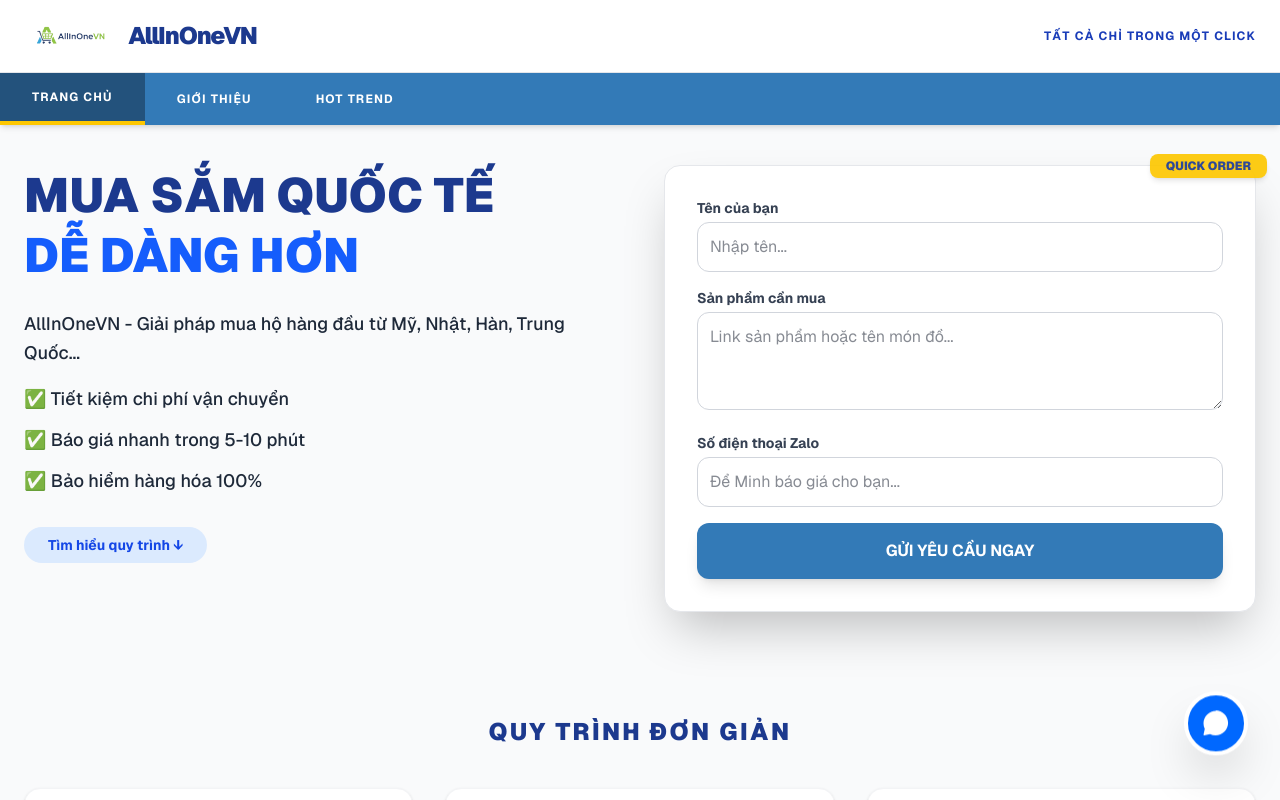
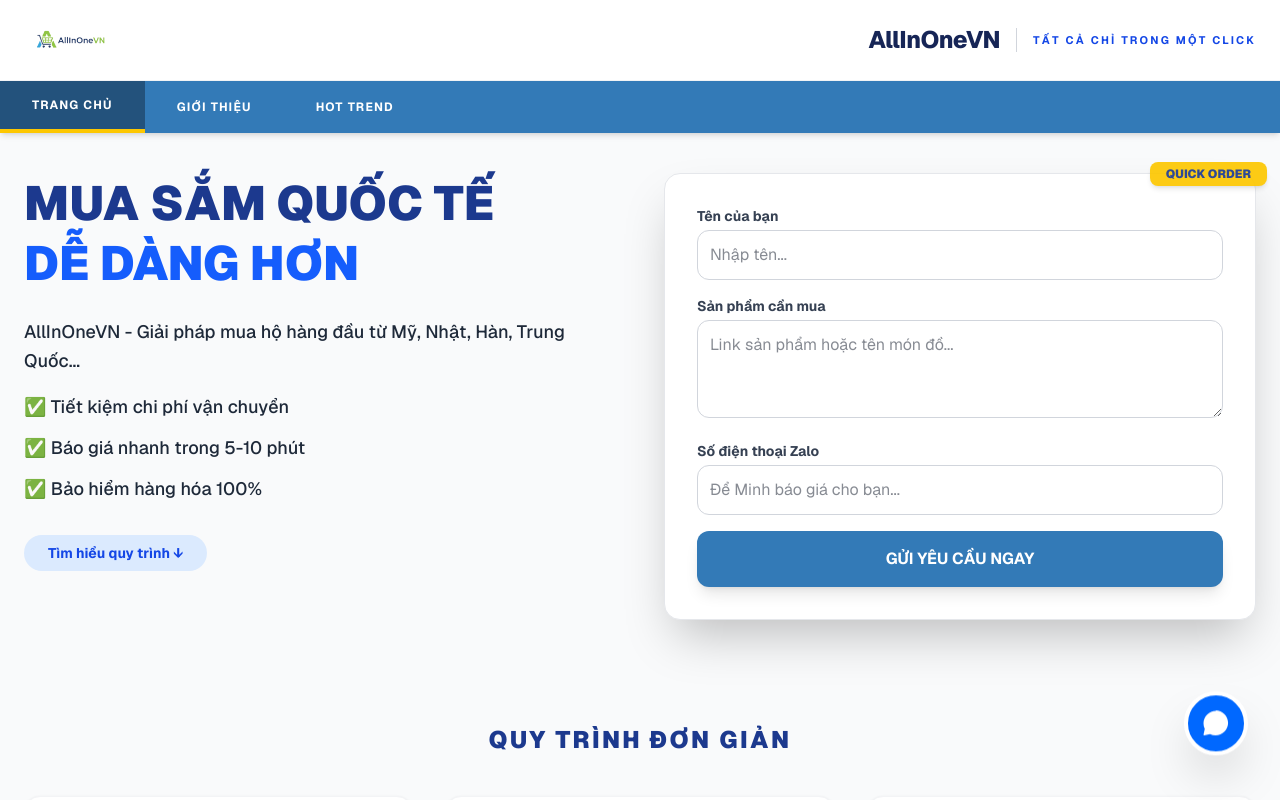
Before and after one commit to dotienminh6-svg/Cua-hang-cua-minh, a Next.js app: page / in a window 1280 px wide. Shown: the top 800 px of the page. Built offline with nearby package versions, Linux system fonts and the light colour scheme.

Commit message:
fix loi logo

```diff
--- a/app/page.tsx
+++ b/app/page.tsx
@@ -22,20 +22,23 @@
 
   return (
     <main className="min-h-screen bg-gray-50 font-sans text-gray-900 relative">
-     {/* HEADER */}
-<header className="bg-white py-3 px-6 border-b border-gray-200">
+      {/* HEADER */}
+<header className="bg-white py-4 px-6 border-b border-gray-100 shadow-sm">
   <div className="max-w-7xl mx-auto flex items-center justify-between">
 
-    {/* Phía bên trái: Logo và chữ AllInOneVN có khoảng cách (gap-3) */}
-    <div className="flex items-center gap-3">
-      <img src="/logo.png" alt="AllInOneVN Logo" className="h-12 w-auto object-contain" />
-      <span className="text-blue-900 font-black text-2xl tracking-tighter">AllInOneVN</span>
+    {/* Góc trái: Chỉ có Logo */}
+    <div className="flex items-center">
+      <img src="/logo.png" alt="Logo" className="h-12 w-auto object-contain" />
     </div>
 
-    {/* Phía bên phải: Dòng thông điệp */}
-    <p className="text-blue-800 font-bold hidden md:block uppercase text-xs tracking-widest">
-      Tất cả chỉ trong một click
-    </p>
+    {/* Góc phải: AllInOneVN và slogan */}
+    <div className="flex items-center gap-4">
+      <span className="text-blue-950 font-extrabold text-2xl tracking-tight">AllInOneVN</span>
+      <div className="h-6 w-[1px] bg-gray-300 hidden md:block"></div>
+      <p className="text-blue-700 font-bold hidden md:block uppercase text-[11px] tracking-[0.2em]">
+        Tất cả chỉ trong một click
+      </p>
+    </div>
 
   </div>
 </header>
```
